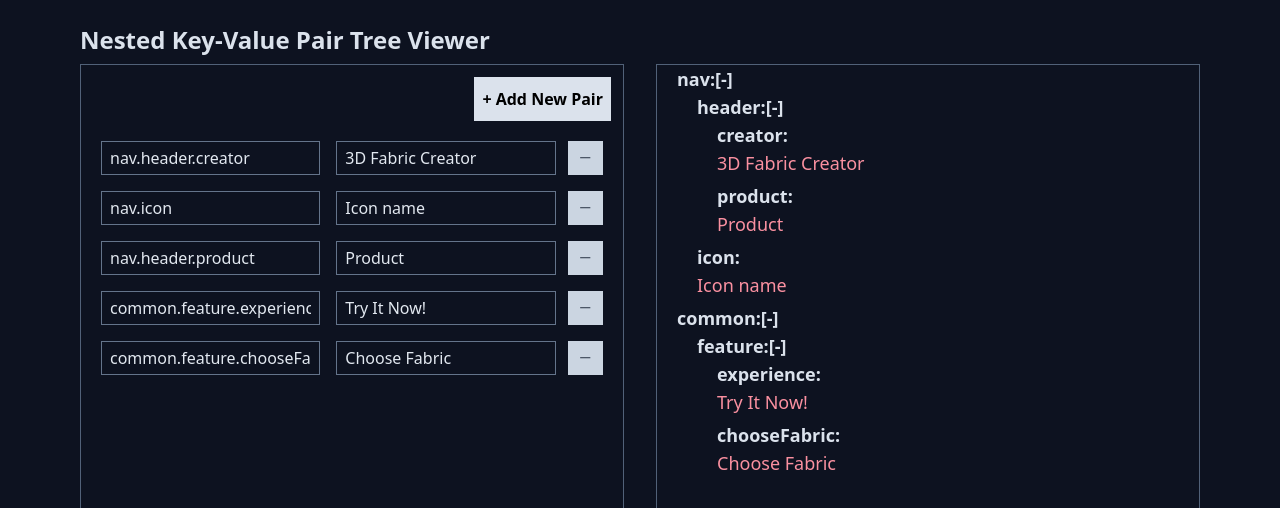
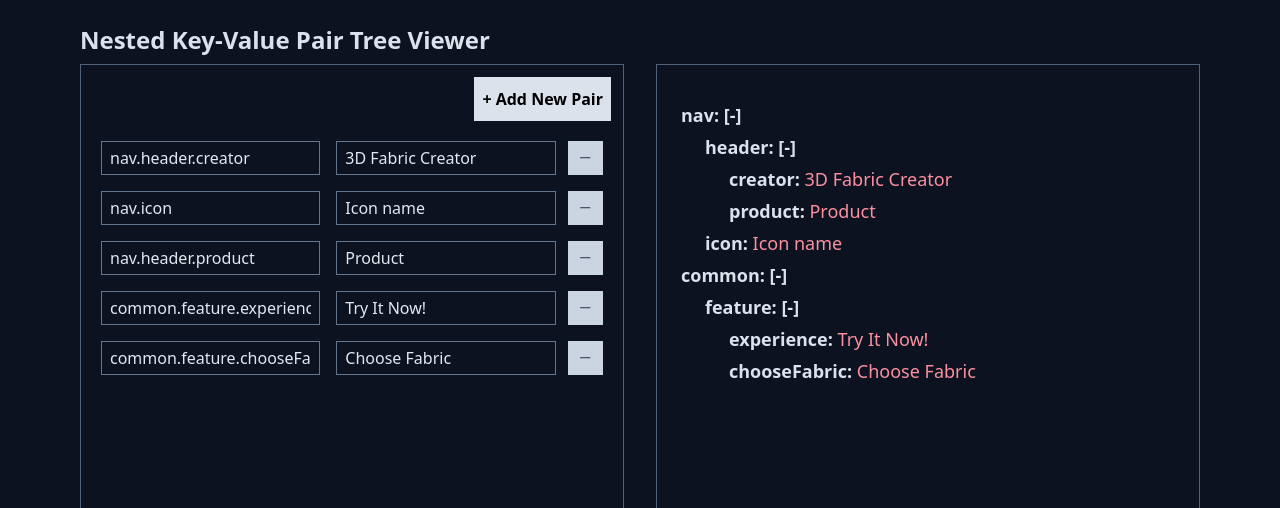
Before and after one commit to JiangShuuu/frontier_cool_2023, a Vue app in the folder 02/: page / in a window 1280 px wide. Shown: the top 508 px of the page. Built offline with nearby package versions, Linux system fonts and the light colour scheme.

Commit message:
upd recursive style

```diff
--- a/02/src/components/RightCard/RecursiveComponent.vue
+++ b/02/src/components/RightCard/RecursiveComponent.vue
@@ -1,8 +1,8 @@
 <template>
-  <div class="recursive-component text-lg">
-    <div v-for="(value, key) in data" :key="key" class="recursive-component__item">
-      <span v-if="isNumber(key)" class="recursive-component__key flex">
-        {{ key }}: <p v-if="objectLength(value)" @click="toggleOpen()" class="cursor-pointer">{{ isOpen ? '[-]' : '[+]' }}</p>
+  <div class="ml-3 text-lg">
+    <div v-for="(value, key) in data" :key="key" class="my-1">
+      <span v-if="isNumber(key)" class="font-bold">
+        {{ key }}: <span v-if="objectLength(value)" @click="toggleOpen()" class="cursor-pointer">{{ isOpen ? '[-]' : '[+]' }}</span>
       </span>
       <span class="recursive-component__value">
         <template v-if="isObject(value)">
@@ -47,15 +47,3 @@ const objectLength = (value: any) => {
   }
 }
 </script>
-
-<style lang="postcss" scoped>
-.recursive-component {
-  margin-left: 10px;
-}
-.recursive-component__key {
-  font-weight: bold;
-}
-.recursive-component__item {
-  margin-bottom: 5px;
-}
-</style>
--- a/02/src/components/RightCard/index.vue
+++ b/02/src/components/RightCard/index.vue
@@ -1,5 +1,5 @@
 <template>
-  <div class="border border-blue text-white">
+  <div class="border border-blue text-white pt-8">
     <RecursiveComponent :data="output" />
   </div>
 </template>
```
